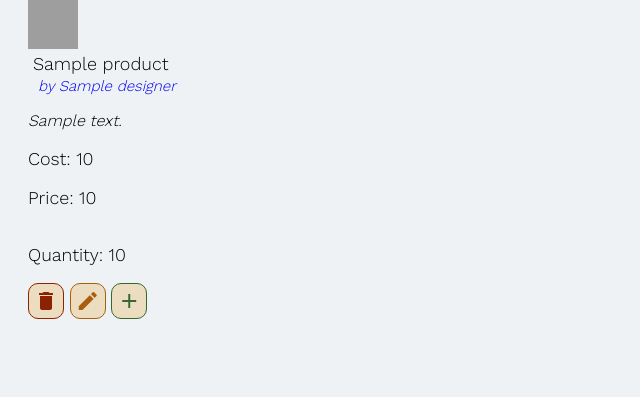
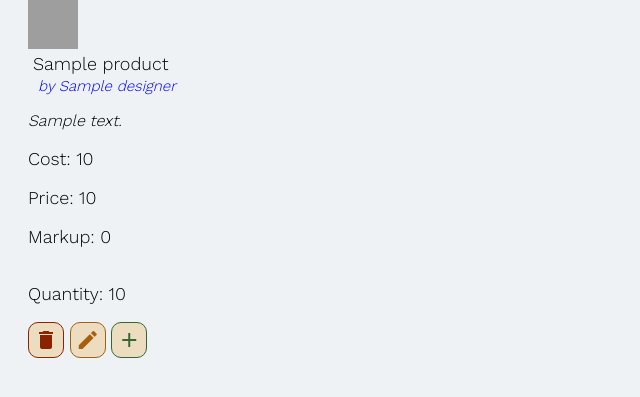
Before and after one commit to danawidmo/Jewellery_Shop_Inventory, a Flask app: page /products/1 in a window 1280 px wide. Shown: the part 232-629 px from the top of the page, without its empty margins (0-640 px from the left). Run offline with Flask 2, Linux system fonts and the light colour scheme; a database or web service that is not in the repository returns one stand-in record (values such as "Sample title"); some libraries are stand-ins or nearby versions; grey boxes are pictures that could not be loaded.

Commit message:
Added markup to index and show templates

```diff
--- a/templates/index.html
+++ b/templates/index.html
@@ -17,6 +17,7 @@
       <p class='description'>{{product.description}}</p>
       <p>Cost: {{product.cost}}</p>
       <p>Price: {{product.price}}</p>
+      <p>Markup: {{product.calculate_markup()}}</p>
       <div class='quantity'>
          <p>Quantity: {{product.quantity}}</p>
          {% if product.low_stock() == True %}
--- a/templates/products/show.html
+++ b/templates/products/show.html
@@ -9,6 +9,7 @@
         <p class='description'>{{product.description}}</p>
         <p>Cost: {{product.cost}}</p>
         <p>Price: {{product.price}}</p>
+        <p>Markup: {{product.calculate_markup()}}</p>
         <div class='quantity'>
             <p>Quantity: {{product.quantity}}</p>
             {% if product.low_stock() == True %}
```
